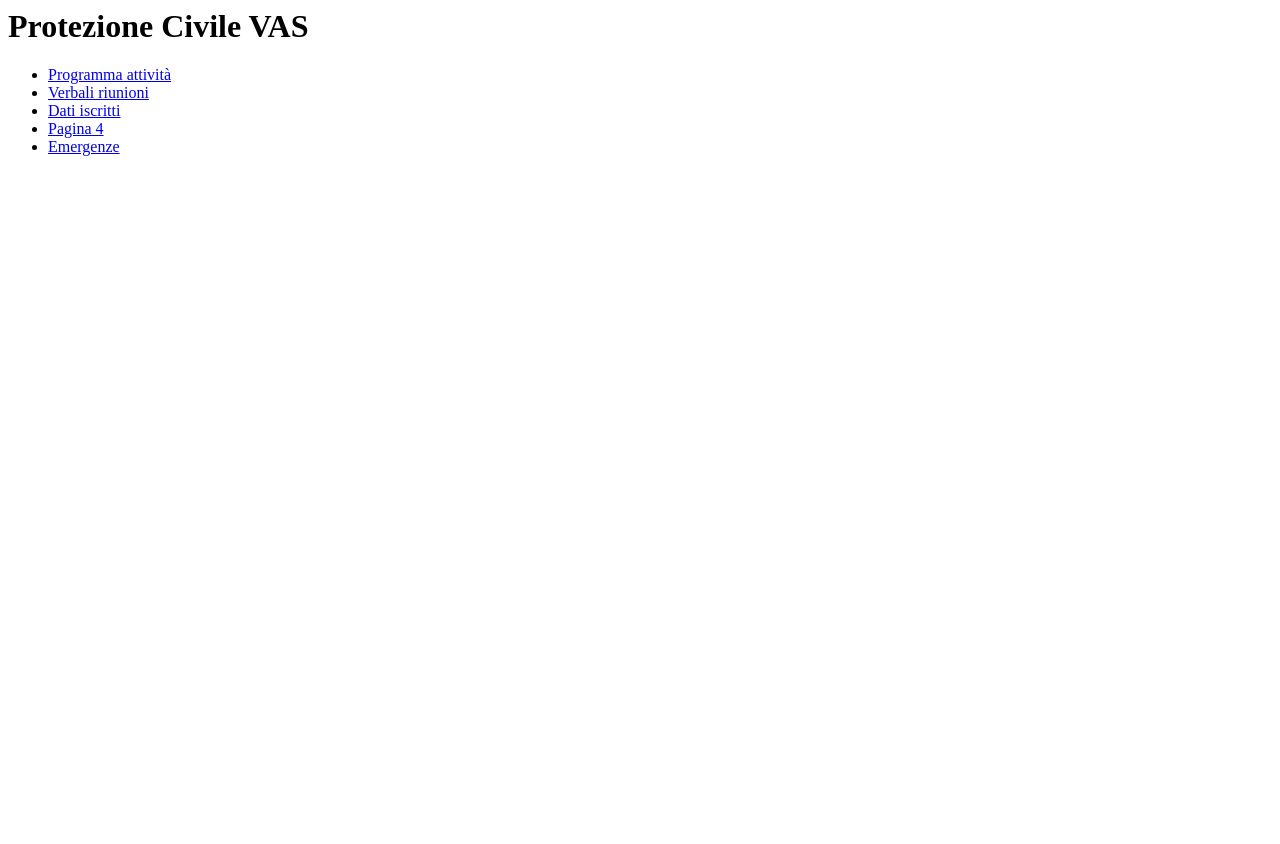
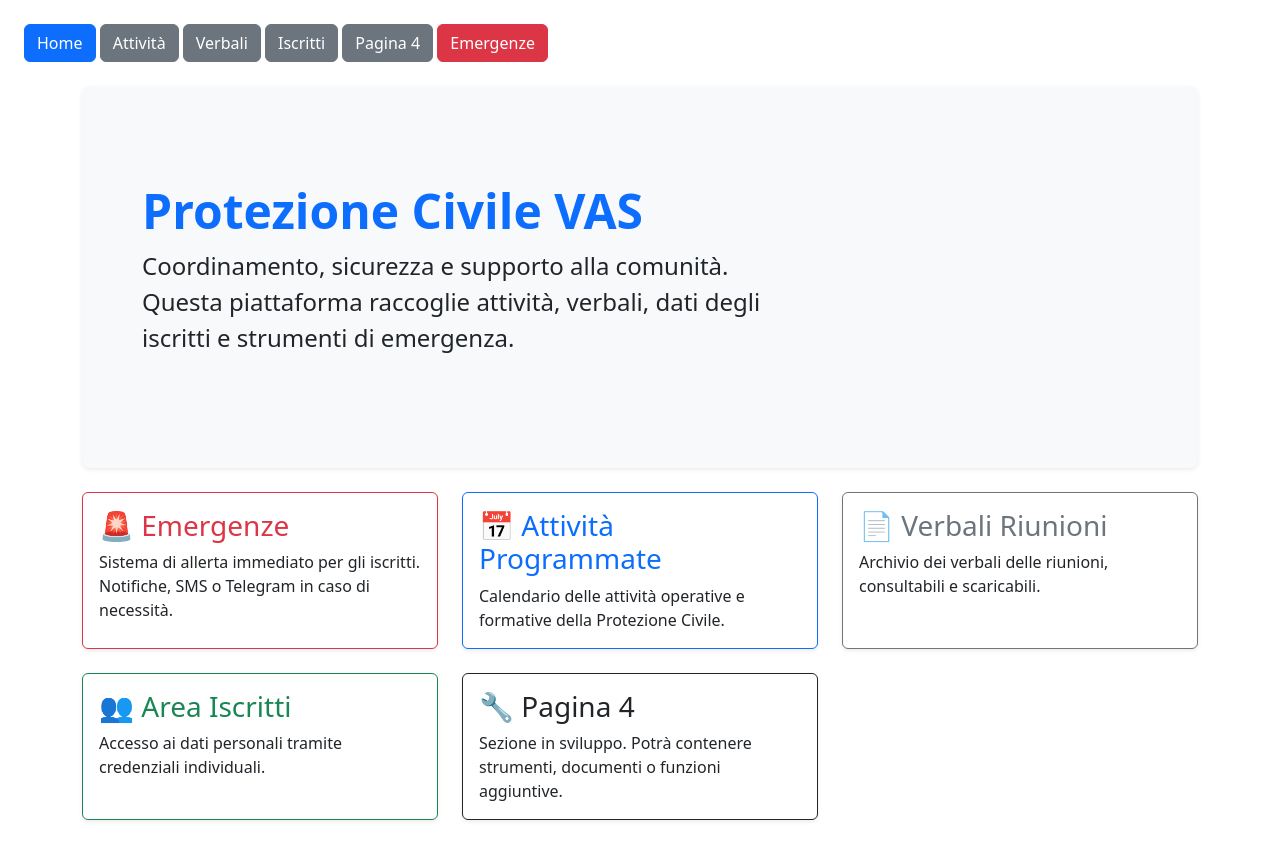
Before and after one commit to emiliomaj60-lang/prot_civ_vas, a Flask app: page / in a window 1280 px wide. Before the commit the page ends 156 px from the top, so only its background shows below. Run offline with Flask 3, Linux system fonts and the light colour scheme.

Commit message:
Add files via upload

```diff
--- a/templates/index.html
+++ b/templates/index.html
@@ -1,9 +1,93 @@
-<h1>Protezione Civile VAS</h1>
+{% extends "base.html" %}
+{% block title %}Protezione Civile VAS{% endblock %}
 
-<ul>
-  <li><a href="/attivita">Programma attività</a></li>
-  <li><a href="/verbali">Verbali riunioni</a></li>
-  <li><a href="/iscritti">Dati iscritti</a></li>
-  <li><a href="/pagina4">Pagina 4</a></li>
-  <li><a href="/emergenze">Emergenze</a></li>
-</ul>
+{% block content %}
+
+<!-- HERO -->
+<div class="p-5 mb-4 bg-light rounded-3 shadow-sm">
+    <div class="container-fluid py-5">
+        <h1 class="display-5 fw-bold text-primary">Protezione Civile VAS</h1>
+        <p class="col-md-8 fs-4">
+            Coordinamento, sicurezza e supporto alla comunità.
+            Questa piattaforma raccoglie attività, verbali, dati degli iscritti e strumenti di emergenza.
+        </p>
+    </div>
+</div>
+
+<!-- MENU CARDS -->
+<div class="row g-4">
+
+    <!-- EMERGENZE -->
+    <div class="col-md-4">
+        <a href="/emergenze" class="text-decoration-none">
+            <div class="card border-danger shadow-sm h-100">
+                <div class="card-body">
+                    <h3 class="card-title text-danger">🚨 Emergenze</h3>
+                    <p class="card-text">
+                        Sistema di allerta immediato per gli iscritti.
+                        Notifiche, SMS o Telegram in caso di necessità.
+                    </p>
+                </div>
+            </div>
+        </a>
+    </div>
+
+    <!-- ATTIVITÀ -->
+    <div class="col-md-4">
+        <a href="/attivita" class="text-decoration-none">
+            <div class="card border-primary shadow-sm h-100">
+                <div class="card-body">
+                    <h3 class="card-title text-primary">📅 Attività Programmate</h3>
+                    <p class="card-text">
+                        Calendario delle attività operative e formative della Protezione Civile.
+                    </p>
+                </div>
+            </div>
+        </a>
+    </div>
+
+    <!-- VERBALI -->
+    <div class="col-md-4">
+        <a href="/verbali" class="text-decoration-none">
+            <div class="card border-secondary shadow-sm h-100">
+                <div class="card-body">
+                    <h3 class="card-title text-secondary">📄 Verbali Riunioni</h3>
+                    <p class="card-text">
+                        Archivio dei verbali delle riunioni, consultabili e scaricabili.
+                    </p>
+                </div>
+            </div>
+        </a>
+    </div>
+
+    <!-- ISCRITTI -->
+    <div class="col-md-4">
+        <a href="/iscritti" class="text-decoration-none">
+            <div class="card border-success shadow-sm h-100">
+                <div class="card-body">
+                    <h3 class="card-title text-success">👥 Area Iscritti</h3>
+                    <p class="card-text">
+                        Accesso ai dati personali tramite credenziali individuali.
+                    </p>
+                </div>
+            </div>
+        </a>
+    </div>
+
+    <!-- PAGINA 4 -->
+    <div class="col-md-4">
+        <a href="/pagina4" class="text-decoration-none">
+            <div class="card border-dark shadow-sm h-100">
+                <div class="card-body">
+                    <h3 class="card-title text-dark">🔧 Pagina 4</h3>
+                    <p class="card-text">
+                        Sezione in sviluppo. Potrà contenere strumenti, documenti o funzioni aggiuntive.
+                    </p>
+                </div>
+            </div>
+        </a>
+    </div>
+
+</div>
+
+{% endblock %}
```
